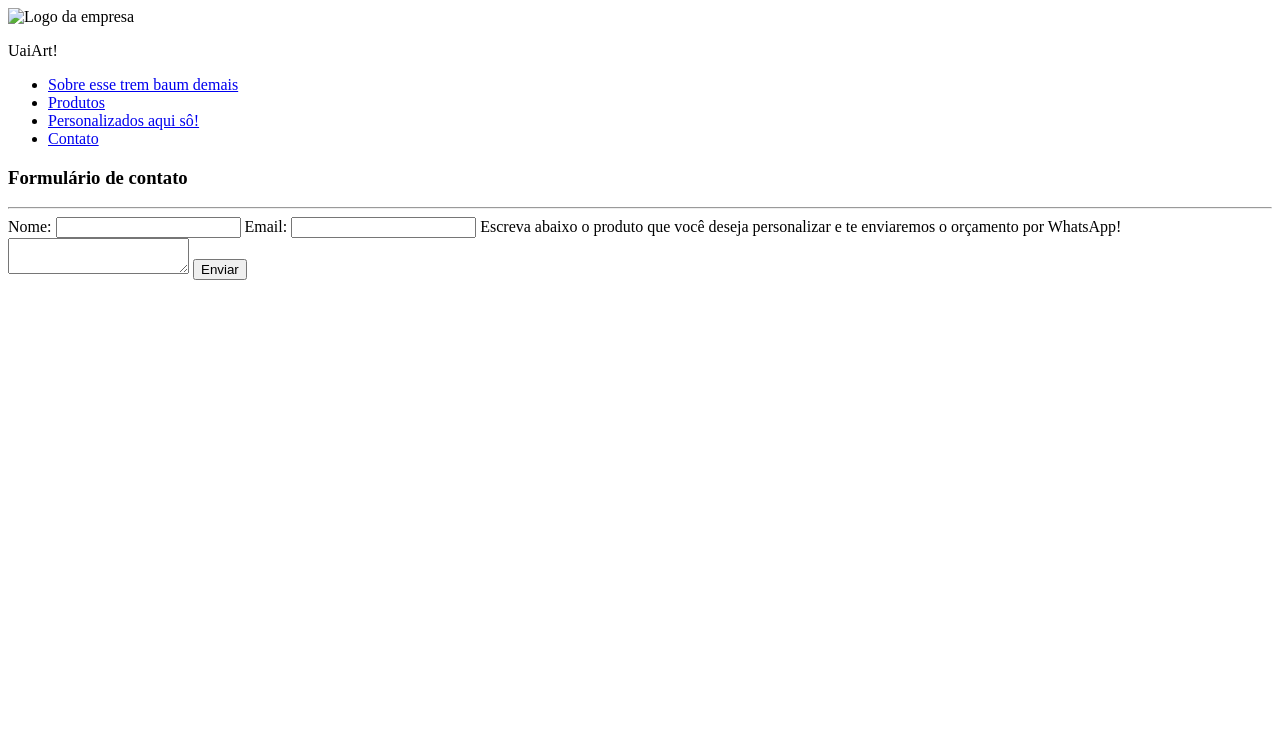
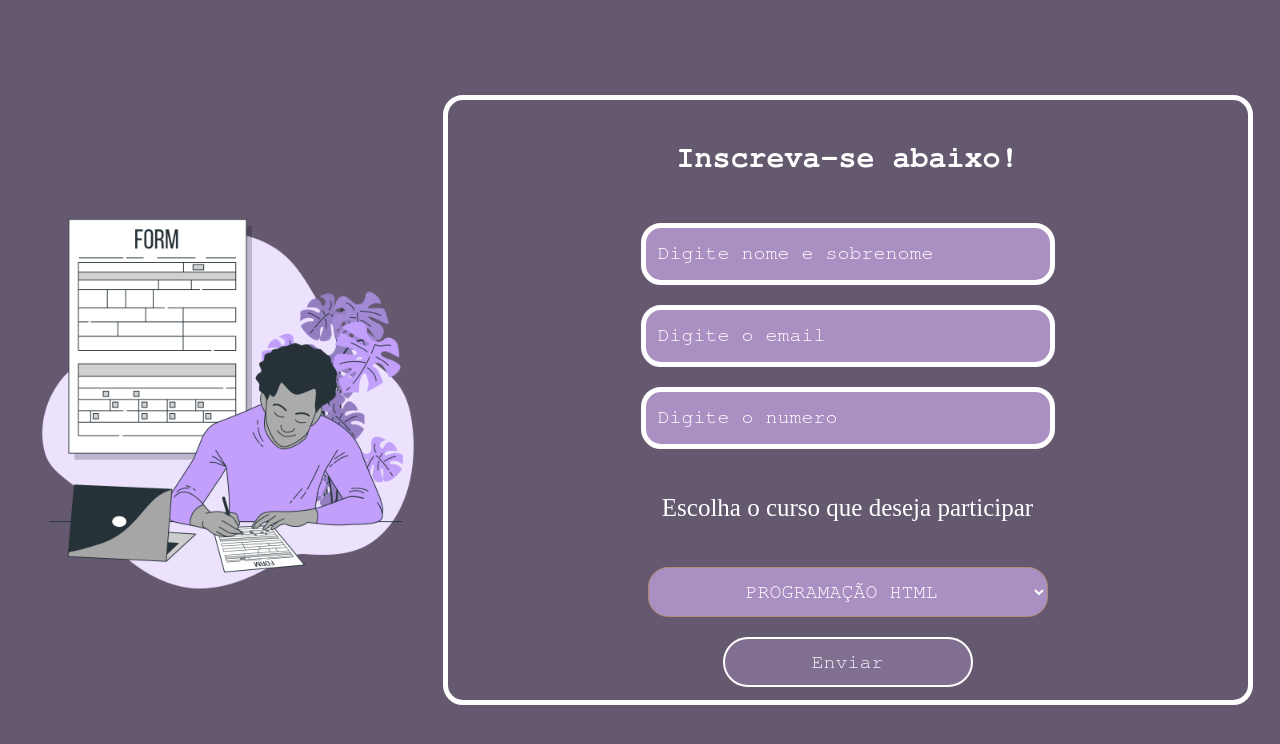
Before and after one commit to fabidev32/landing-page-projeto-beira-linha, a plain HTML site: page html/formulario.html in a window 1280 px wide. Drawn offline with Linux system fonts and the light colour scheme.

Commit message:
Alterando projeto

```diff
--- a/html/formulario.html
+++ b/html/formulario.html
@@ -1,47 +1,44 @@
-<!DOCTYPE html>
+<!doctype html>
 <html lang="en">
+
 <head>
-    <meta charset="UTF-8">
-    <meta name="viewport" content="width=device-width, initial-scale=1.0">
-    <title>Document</title>
+  <meta charset="UTF-8" />
+  <meta name="viewport" content="width=device-width, initial-scale=1.0" />
+  <title>Cadasto de jogos</title>
+  <link rel="stylesheet" href="./../style/formulario.css" class="stylesheet" />
 </head>
+
 <body>
+  <main>
+    <section class="container_formulario">
+      <div>
+        <img id="imagem_formulario" src="./../assets/formulario.png" alt="Imagem do formulário">
+      </div>
+      <div class="div_formulario">
+        <h3>Inscreva-se abaixo! </h3>
+        <input type="text" id="nome" placeholder="Digite nome e sobrenome" />
+        <input type="email" id="email" placeholder="Digite o email" />
+        <input type="number" id="numero" placeholder="Digite o numero" />
+        <p id="texto_cursos"> Escolha o curso que deseja participar </p>
+        <select class="select">
+          <!-- Lista suspensa. Seleciono as opções -->
+          <option class="option"> Programação HTML </option>
+          <option class="option"> Informática básica </option>
+          <option class="option"> Programação em log </option>
+        </select>
+        <button onclick = "Cadastrar()" id="enviar"> Enviar </button>
+      </div>
+    </section>
 
-    <header>
-        <nav class = "container-header">
-        <div class = "div-logo">
-        <img id = "img-logo" src="assets/logo.png" alt="Logo da empresa" />
-        <p> UaiArt! </p>
-        </div>
-          <div class = "div-menu">
-          <ul>
-            <li><a href="#"> Sobre esse trem baum demais </a></li>
-            <li><a href="#"> Produtos </a></li>
-            <li><a href="#"> Personalizados aqui sô! </a></li>
-            <li><a href="#"> Contato </a></li>
-          </ul>
-        </div>
-        </div>
-    </header>
+    <section>
+      <p id="nome_cadastrado"></p>
+      <p id="email_cadastrado"></p>
+      <p id="numero_cadastrado"> </p>
+    </section>
+  </main>
 
-    <main>
-        <section>
-            <h3> Formulário de contato </h3>
-            <hr>
-            <form id = "form-contato">
-            <label for="nome">Nome:</label>
-            <input type="text" id="nome" name="nome" required>
-
-            <label for="email">Email:</label>
-            <input type="email" id="email" name="email" required>
-
-            <label for="mensagem"> Escreva abaixo o produto que você deseja personalizar e te enviaremos o orçamento por WhatsApp!</label>
-            <textarea id="mensagem" name="mensagem" required></textarea>
-
-            <button type="submit">Enviar</button>
-            </form>
-        </section>
-    </main>
+  <script src = "./../javascript/formulario.js"></script>
 
 </body>
+
 </html>
--- /dev/null
+++ b/javascript/formulario.js
@@ -0,0 +1,25 @@
+let nome = document.getElementById("nome");
+let email = document.getElementById("email");
+let numero = document.getElementById("numero");
+
+
+let nome_cadastrado = document.getElementById("nome_cadastrado");
+let email_cadastrado = document.getElementById("email_cadastrado");
+let numero_cadastrado = document.getElementById("numero_cadastrado");
+
+
+function Cadastrar() {
+
+    let HTML_nome = nome.value;
+    nome_cadastrado.innerHTML = HTML_nome;
+    nome.classList.add("nome");
+
+    let HTML_email = email.value;
+    email_cadastrado.innerHTML = HTML_email;
+    nome.classList.add("email");
+
+    let HTML_numero = numero.value;
+    numero_cadastrado.innerHTML = HTML_numero;
+    nome.classList.add("numero");
+
+}
--- a/style/formulario.css
+++ b/style/formulario.css
@@ -0,0 +1,129 @@
+/* Inicio zerando propriedades padrões de elementos HTML */
+
+body {
+  padding: 0px;
+  margin: 0px;
+  box-sizing: border-box;
+  background-color: #655970;
+}
+
+/* Depois, lido com o meu container */
+
+.container_formulario {
+  display: flex;
+  justify-content: center;
+  align-items: center;
+  width: 100%;
+  height: 100vh;
+  gap: 15px;
+}
+
+.div_formulario {
+  display: flex;
+  justify-content: center;
+  align-items: center;
+  flex-direction: column;
+  width: 800px;
+  height: 600px;
+  gap: 20px;
+  border-radius: 20px;
+  border: 5px solid white;
+  background-color: #655970;
+}
+
+.div_formulario h3 {
+  font-size: 30px;
+  color: white;
+  font-family: FreeMono, monospace;
+}
+
+
+/* Em seguida, estilo os meus inputs */
+
+
+input[type="text"],
+input[type="email"],
+input[type="number"] {
+  width: 400px;
+  height: 50px;
+  border-radius: 20px;
+  cursor: text;
+  outline: none;
+  transition: all 0.3s ease;
+  background-color: rgb(170, 143, 195);
+  border: 5px solid white;
+  color: white;
+}
+
+input::placeholder {
+  font-family: FreeMono, monospace;
+  font-size: 20px;
+  padding: 10px;
+  color: white;
+}
+
+input:focus {
+  border-color: #bf92e4;
+  box-shadow: 0 0 10px #3f0071;
+  transform: scale(1.05);
+}
+
+#enviar {
+  border-radius: 80px;
+  background-color: rgb(128, 111, 144);
+  border: 2px solid white;
+  width: 250px;
+  height: 50px;
+  color: #f5f4f7;
+  font-family: FreeMono, monospace;
+  font-size: 20px;
+  cursor: pointer;
+}
+
+#enviar:hover {
+  background-color: #362941;
+}
+
+
+input[type="submit"]:hover {
+  background-color: #655970;
+}
+
+/* Depois o meu select */
+
+#texto_cursos {
+  color: white;
+  font-size: 25px;
+
+}
+
+.select {
+  width: 50%;
+  height: 50px;
+  border-radius: 5px;
+  border-radius: 20px;
+  background-color: rgb(170, 143, 195);
+  border: 1px solid #af8b76;
+  color: white;
+  text-transform: uppercase;
+  text-align: center;
+  font-family: FreeMono, monospace;
+
+  font-size: 20px;
+}
+
+.option {
+  background-color: #453f4b;
+  color: white;
+}
+
+/* E por fim a minha imagem */
+
+#imagem_formulario {
+  width: 400px;
+}
+
+.nome, .email, .numero {
+  color: white;
+  font-size: 30px;
+}
--- a/style/produtos.css
+++ b/style/produtos.css
@@ -1,65 +1,81 @@
-* {
-  font-family: Verdana, sans-serif;
-}
-
-/* Seção header */
-
-.container-header {
+.section_itens {
+  width: 100%;
   display: flex;
   justify-content: center;
   align-items: center;
-  margin: 20px;
+  background-color: #d2bfe4;
 }
 
-.div-menu ul {
-  display: flex;
-  gap: 30px;
-  list-style: none;
-}
-
-.div-menu ul li {
+.div_musica {
   display: flex;
   align-items: center;
   justify-content: center;
-  padding: 5px;
-  background-color: #fffff1;
-  border-radius: 40px;
-  height: 40px;
-  width: 280px;
-  font-size: 18px;
+  flex-direction: column;
+  gap: 20px;
+  background-color: #655970;
+  border: 5px solid rgb(247, 243, 243);
+  border-radius: 30px;
+  width: 30%;
+
 }
 
-.div-logo {
-    display: flex;
-    gap: 15px;
+p {
+  margin: 0px;
+  font-size: 40px;
 }
 
-.div-logo p {
-    font-family: Arial, sans-serif;
-    font-weight: 100;
-    font-size: 20px;
-    color: #858585;
+.div_musica div {
+  display: flex;
+  align-items: center;
+  justify-content: center;
+  flex-direction: column;
+  margin: 10px;
 }
 
-a {
-  text-decoration: none;
-  color: #565557;
+.div_musica img {
+  width: 500px;
+  margin: 20px;
+  border-radius: 20px;
+  box-shadow: 7px 7px 5px rgba(0, 0, 0, 0.3);
 }
 
-#img-logo {
-    width: 60px;
-    height: 60px;
+.div_musica h2 {
+  font-family: Impact, fantasy;
+  text-align: center;
+  font-weight: lighter;
+  color: white;
 }
 
+.div_musica p {
+  font-family:
+    Courier New,
+    monospace;
+  font-size: 30px;
+  text-align: justify;
+  color: white;
+  width: 70%;
+}
 
-/* Seção produtos */
+/* Grid*/
 
-.div-produto {
-    display: flex;
-    justify-content: center;
-    align-items: center;
-    gap: 30px;
-    margin: 20px;
-    border: 2px solid #565557;
-    border-radius: 10px;
+/* .grid {
+  display: grid;
+  grid-template-columns: 2px;
+  grid-template-rows: 2px;
 }
+
+.div01 {
+  grid-column: 1/2;
+  grid-row: 1/2;
+}
+
+.div02 {
+  grid-column: 2/3;
+  grid-row: 1/2;
+}
+
+.div03 {
+    grid-column: 1/3;
+    grid-row: 2/3;
+
+} */
```
Also changed, not shown: html/index.html (+13 -1 lines), html/produtos.html (+72 -82 lines), assets/audio.png (added), assets/formulario.png (added).
